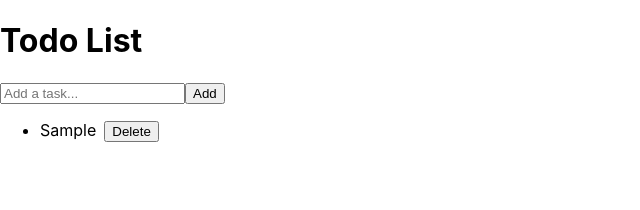
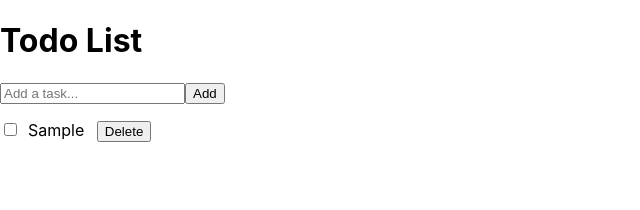
Before and after one commit to Michael1007/React-ToDo-List, a React (Create React App) app in the folder todo-list/: page / in a window 1280 px wide. Both pictures are taken after typing "Sample" into the empty fields and a click on the button "Add". Shown: the top 210 px of the page, without its empty margins (0-640 px from the left). Built offline with nearby package versions, Linux system fonts and the light colour scheme.

Commit message:
Added checkboxes to the list. Next, adding crossing out.

```diff
--- a/todo-list/src/App.js
+++ b/todo-list/src/App.js
@@ -5,17 +5,26 @@ emembered information are called state. */
 import { useState } from "react";
 
 function App() {
-  const [todos, setTodos] = useState([]);
-  const [input, setInput] = useState('');
+  const [todos, setTodos] = useState([]); //This line creates a piece of state called "todos" and a function to update it called "setTodos". The useState([]) part initializes "todos" as an empty array, which will hold our list of tasks.
+  const [input, setInput] = useState(''); //This line creates another piece of state called "input" and a function to update it called "setInput". The useState('') part initializes "input" as an empty string, which will hold the current text in the input box.
 
   const addTodo = () => {
     if (input.trim() === '') return;
-    setTodos([...todos, input]); //...todos is a spread operator: copies all existing todos into a new array, then adds the new input at the end.
+    setTodos([...todos, {text: input, completed: false}]); //...todos is a spread operator: copies all existing todos into a new array, then adds the new input as an object at the end.
     setInput(''); // clears text box by resetting the input state back to empty string.
   };
 
   const deleteTodo = (index) => {
     setTodos(todos.filter((_, i) => i !== index)); //filters out the todo at the specified index, creating a new array without it.
+  };
+
+  const toggleComplete = (index) => {
+    setTodos(todos.map((todo, i) => {
+      if (i === index) {
+        return { ...todo, isChecked: !todo.isChecked }; // flip completed value of matching todo
+      }
+      return todo;
+    }));
   };
 
   return (
@@ -30,16 +39,27 @@ function App() {
       />
 
       <button onClick={addTodo}>Add</button> {/* button named "Add" calls function addTodo when clicked */}
+
       {/* The following renders our list. UL stands for Unordered list */}
-      <ul>
+      <ul style={{ listStyleType: 'none', padding: 0 }}> {/* This removes the default bullet points and padding from the list */}
+
         {todos.map((todo, index) => ( //this line loops over every item in the todos array and turns each one into an "li" (list item) element
-          <li
-            //something Reach needs when rendering lists, helps react keep track of which item is which
-            key={index}>{todo}
-              <button style={{marginLeft: '8px'}} onClick={() => deleteTodo(index)}>Delete</button>
+          //omething Reach needs when rendering lists, helps react keep track of which item is which
+          <li key={index}>
+
+            <input
+              type="checkbox"
+              checked={todo.isChecked} // ties checkbox to isChecked state
+              onChange={() => toggleComplete(index)} // calls toggleComplete function when checkbox is clicked, passing the index of the current todo item
+            />
+
+            <span style={{ marginLeft: '8px' }}>{todo.text}</span> {/* This displays the text of the todo item, with some space to the left of the checkbox */}
+            <button style={{marginLeft: '8px'}} onClick={() => deleteTodo(index)}>Delete</button>
+
           </li>
           //The {todo} part displays the text of each "todo" item
         ))}
+
       </ul>
     </div>
   );
```
